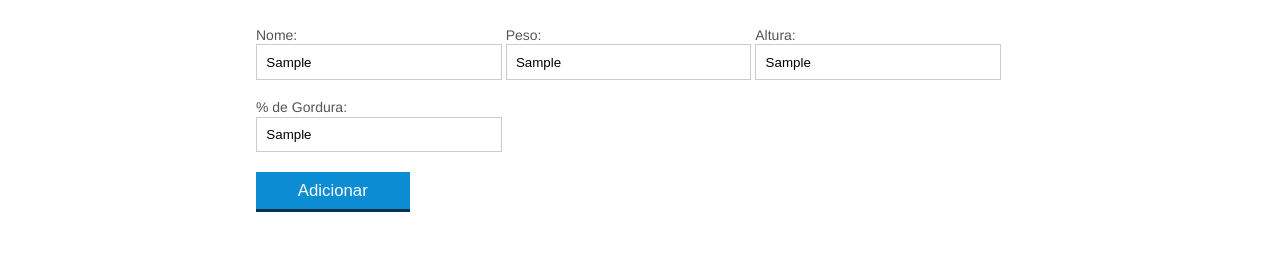
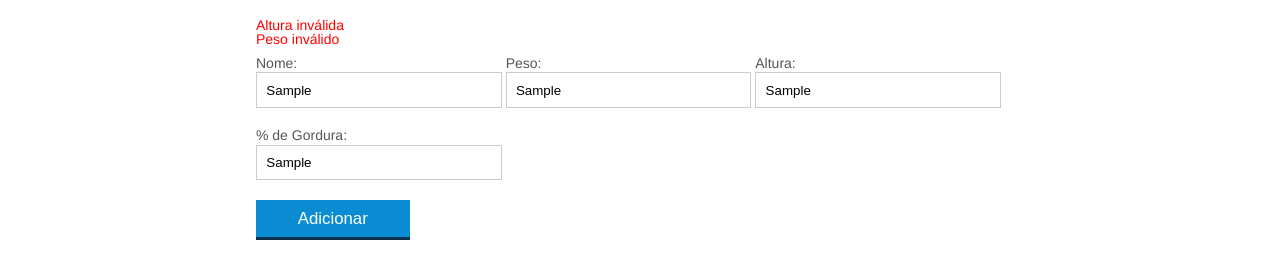
Before and after one commit to BrenoBaiardi/JavascriptLearning, a plain HTML site: page index.html in a window 1280 px wide. Both pictures are taken after typing "Sample", "Sample", "Sample", "Sample" into the empty fields and a click on the button "Adicionar". Shown: the part 438-716 px from the top of the page. Drawn offline with Linux system fonts and the light colour scheme.

Commit message:
exibindo textos de validação e criando ULs

```diff
--- a/css/index.css
+++ b/css/index.css
@@ -136,3 +136,7 @@ button[disabled=disabled], button:disabled {
 .paciente-invalido{
 	background-color: lightcoral;
 }
+
+#mensagens-erro{
+	color: red;
+}
--- a/index.html
+++ b/index.html
@@ -76,7 +76,10 @@
 
 		<section class="container">
     <h2 id="titulo-form">Adicionar novo paciente</h2>
-    <form id="form-adiciona">
+		<ul id="mensagens-erro">
+
+		</ul>
+		<form id="form-adiciona">
         <div class="grupo">
             <label for="nome">Nome:</label>
             <input id="nome" name="nome" type="text" placeholder="digite o nome do seu paciente" class="campo">
--- a/js/form.js
+++ b/js/form.js
@@ -7,18 +7,33 @@ botaoAdicionar.addEventListener("click",function(event){
 
     var pacienteTr = montaTr(paciente);
 
-    if (!validaPaciente(paciente)){
-      console.log("paciente inválido")
+    var erros = validaPaciente(paciente)
+
+    if (erros.length > 0){
+      exibeMensagensDeErro(erros)
       return; //breaks function
     }
 
     var tabela = document.querySelector("#tabela-pacientes");
 
     tabela.appendChild(pacienteTr);
+    var ul = document.querySelector("#mensagens-erro")
+    ul.innerHTML = ""
 
     form.reset();
   }
 );
+
+function exibeMensagensDeErro(erros){
+  var ul = document.querySelector("#mensagens-erro")
+  ul.innerHTML = ""
+  erros.forEach(function(erro){
+  var li = document.createElement("li");
+    li.textContent = erro;
+    ul.appendChild(li)
+  })
+
+}
 
 function obtemPacienteForm(form){
   var paciente = {
@@ -31,7 +46,7 @@ function obtemPacienteForm(form){
   return paciente;
 }
 
-function montaTr(paciente){
+ function montaTr(paciente){
   var pacienteTr = document.createElement("tr")
   pacienteTr.classList.add("paciente");
 
@@ -52,10 +67,20 @@ function montaTd(dado, classe){
 }
 
 function validaPaciente(paciente){
-  if (validaAltura(paciente.altura && validaPeso(paciente.peso))){
-    return true;
+  var erros = [];
+  if (!validaAltura(paciente.altura)) erros.push("Altura inválida");
+  if (!validaPeso(paciente.peso)) erros.push("Peso inválido");
+  if (paciente.nome.length == 0){
+    erros.push("O nome não pode ser nulo")
   }
-  else {
-    return false;
+  if (paciente.gordura.length == 0){
+    erros.push("Gordura não pode ser nula")
   }
+  if (paciente.peso.length == 0){
+    erros.push("Peso não pode ser nulo")
+  }
+  if (paciente.altura.length == 0){
+    erros.push("Altura não pode ser nula")
+  }
+  return erros;
 }
```
